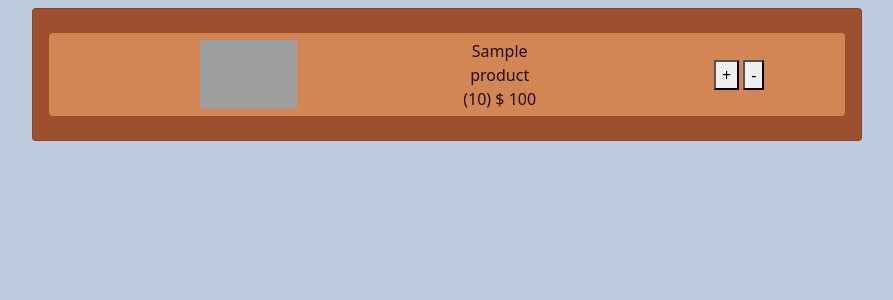
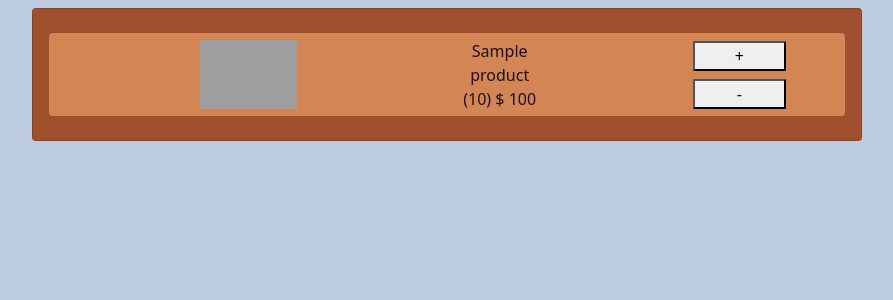
Before and after one commit to quiluh/Sahara, a Flask app: template templates/cart.html in a window 1280 px wide. Shown: the part 92-392 px from the top of the page, without its empty margins (197-1090 px from the left). Run offline with Flask 3, Linux system fonts and the light colour scheme; the template is opened without the code that fills it: most values are stand-ins (such as "Sample title", 1, 10 or a date in 2020); grey boxes are pictures that could not be loaded.

Commit message:
added margin to buttons and made them equal width

```diff
--- a/templates/cart.html
+++ b/templates/cart.html
@@ -21,8 +21,8 @@
                                 </div>
                                 </div>
                                 <div class="col-sm-6">
-                                    <button>+</button>
-                                    <button>-</button>
+                                    <button class="w-50 m-1">+</button>
+                                    <button class="w-50 m-1">-</button>
                                 </div>
                             </div>
                     </div>
```
